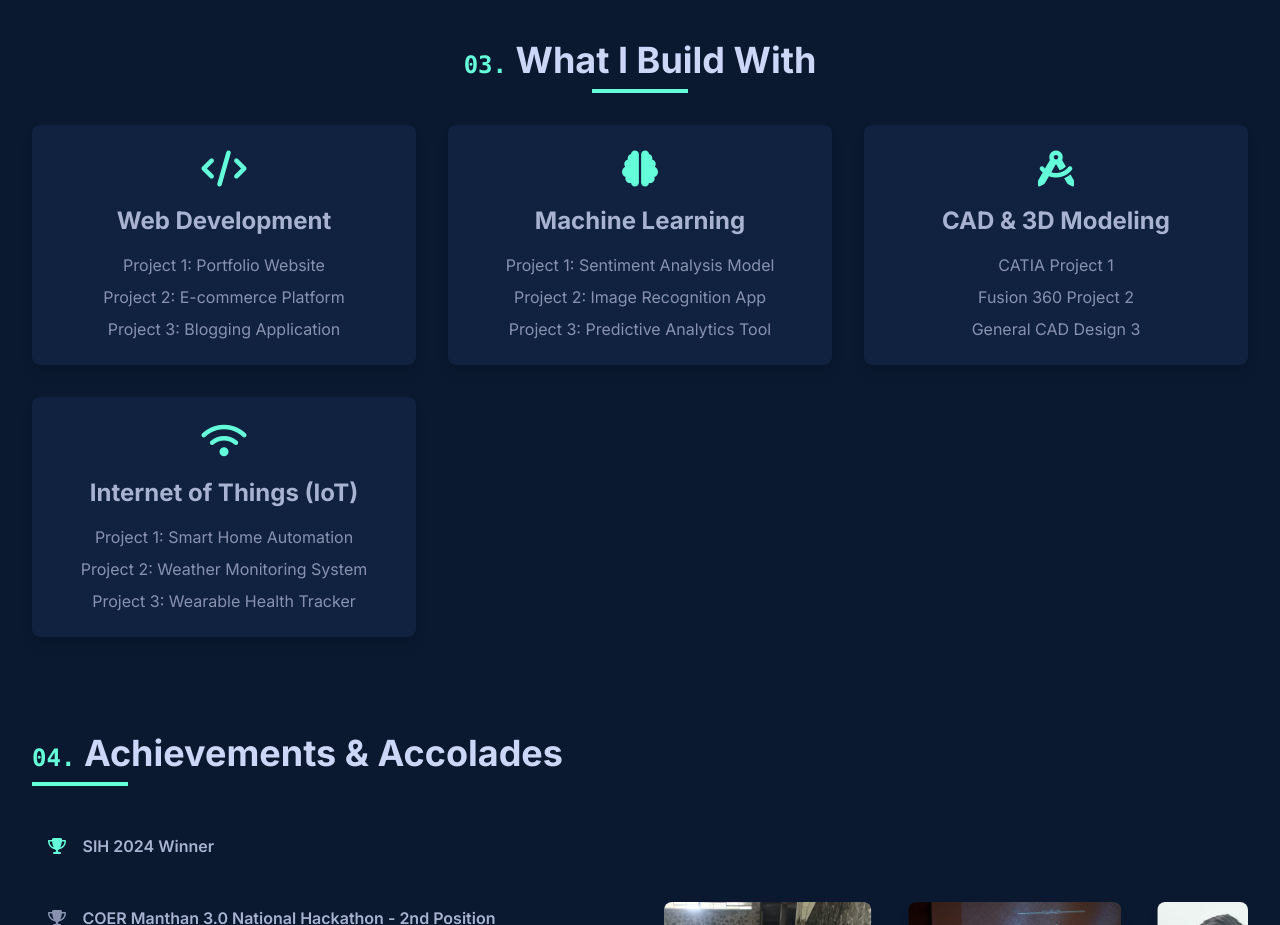
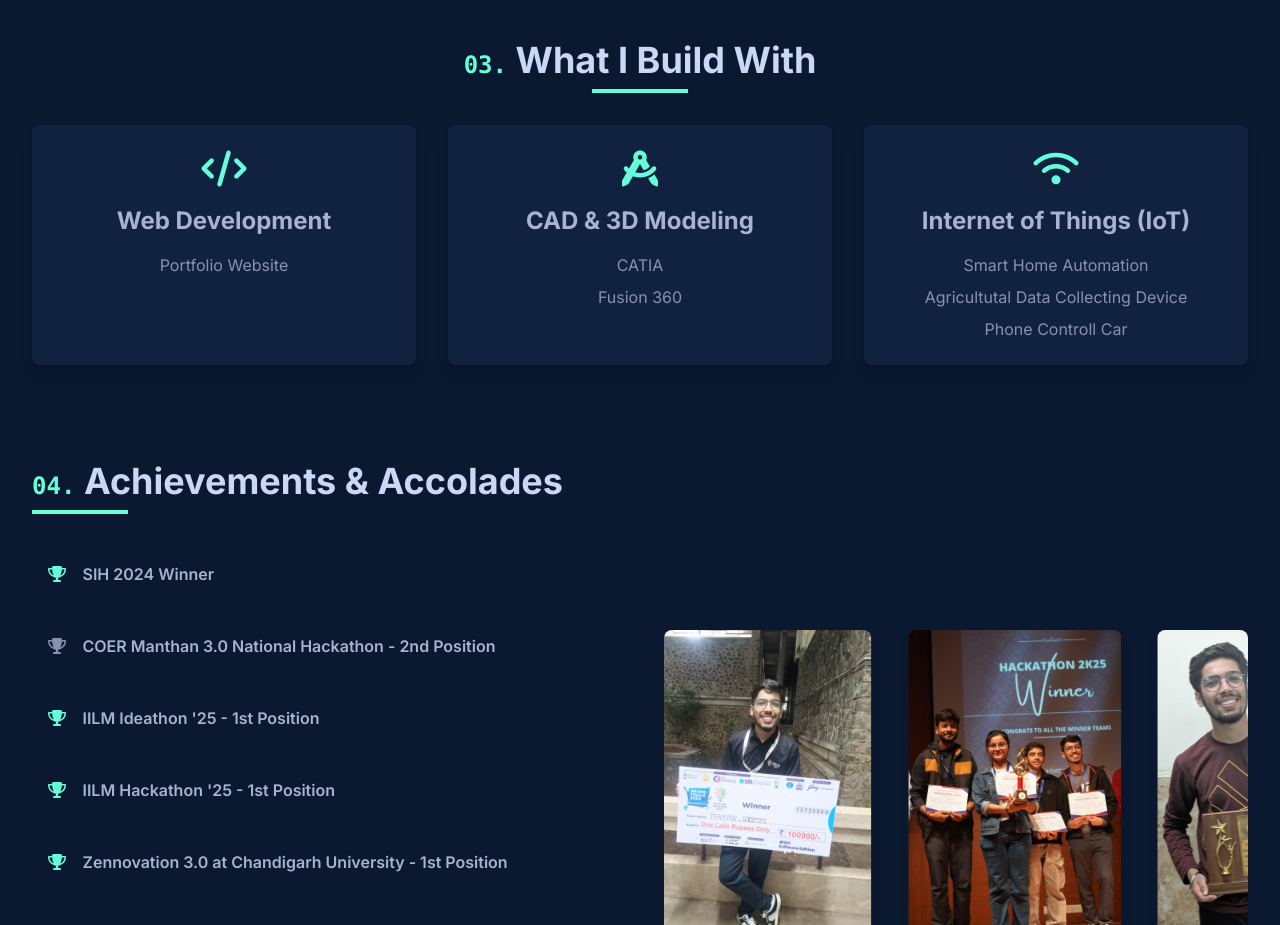
Before and after one commit to vastrousaura/my-portfolio, a plain HTML site: page index.html in a window 1280 px wide. Shown: the part 2020-2945 px from the top of the page. Drawn offline with nearby package versions, Linux system fonts and the light colour scheme.

Commit message:
Updated Skill Section
Removed the unnecessary skills and in next update there will be all projects with actual skills

```diff
--- a/index.html
+++ b/index.html
@@ -291,13 +291,13 @@
                         <i class="fas fa-code text-4xl ocean-blue mb-4"></i>
                         <h3 class="text-2xl font-bold slate mb-4">Web Development</h3>
                         <ul class="space-y-2 light-slate">
-                            <li>Project 1: Portfolio Website</li>
-                            <li>Project 2: E-commerce Platform</li>
-                            <li>Project 3: Blogging Application</li>
+                            <li><a href="https://vanshahuja.netlify.app/">Portfolio Website</a></li>
+                            <!-- <li>Project 2: E-commerce Platform</li>
+                            <li>Project 3: Blogging Application</li> -->
                         </ul>
                     </div>
                     <!-- Machine Learning -->
-                     <div class="navy-bg p-6 rounded-lg shadow-lg hover:shadow-ocean-blue/20 transition-shadow duration-300">
+                     <!-- <div class="navy-bg p-6 rounded-lg shadow-lg hover:shadow-ocean-blue/20 transition-shadow duration-300">
                         <i class="fas fa-brain text-4xl ocean-blue mb-4"></i>
                         <h3 class="text-2xl font-bold slate mb-4">Machine Learning</h3>
                         <ul class="space-y-2 light-slate">
@@ -305,15 +305,15 @@
                             <li>Project 2: Image Recognition App</li>
                             <li>Project 3: Predictive Analytics Tool</li>
                         </ul>
-                    </div>
+                    </div> -->
                     <!-- CAD -->
                     <div class="navy-bg p-6 rounded-lg shadow-lg hover:shadow-ocean-blue/20 transition-shadow duration-300">
                         <i class="fas fa-drafting-compass text-4xl ocean-blue mb-4"></i>
                         <h3 class="text-2xl font-bold slate mb-4">CAD & 3D Modeling</h3>
                         <ul class="space-y-2 light-slate">
-                            <li>CATIA Project 1</li>
-                            <li>Fusion 360 Project 2</li>
-                            <li>General CAD Design 3</li>
+                            <li>CATIA</li>
+                            <li>Fusion 360</li>
+                            <!-- <li>General CAD Design 3</li> -->
                         </ul>
                     </div>
                      <!-- IoT -->
@@ -321,9 +321,9 @@
                         <i class="fas fa-wifi text-4xl ocean-blue mb-4"></i>
                         <h3 class="text-2xl font-bold slate mb-4">Internet of Things (IoT)</h3>
                         <ul class="space-y-2 light-slate">
-                            <li>Project 1: Smart Home Automation</li>
-                            <li>Project 2: Weather Monitoring System</li>
-                            <li>Project 3: Wearable Health Tracker</li>
+                            <li>Smart Home Automation</li>
+                            <li>Agricultutal Data Collecting Device</li>
+                            <li>Phone Controll Car</li>
                         </ul>
                     </div>
                 </div>
```
